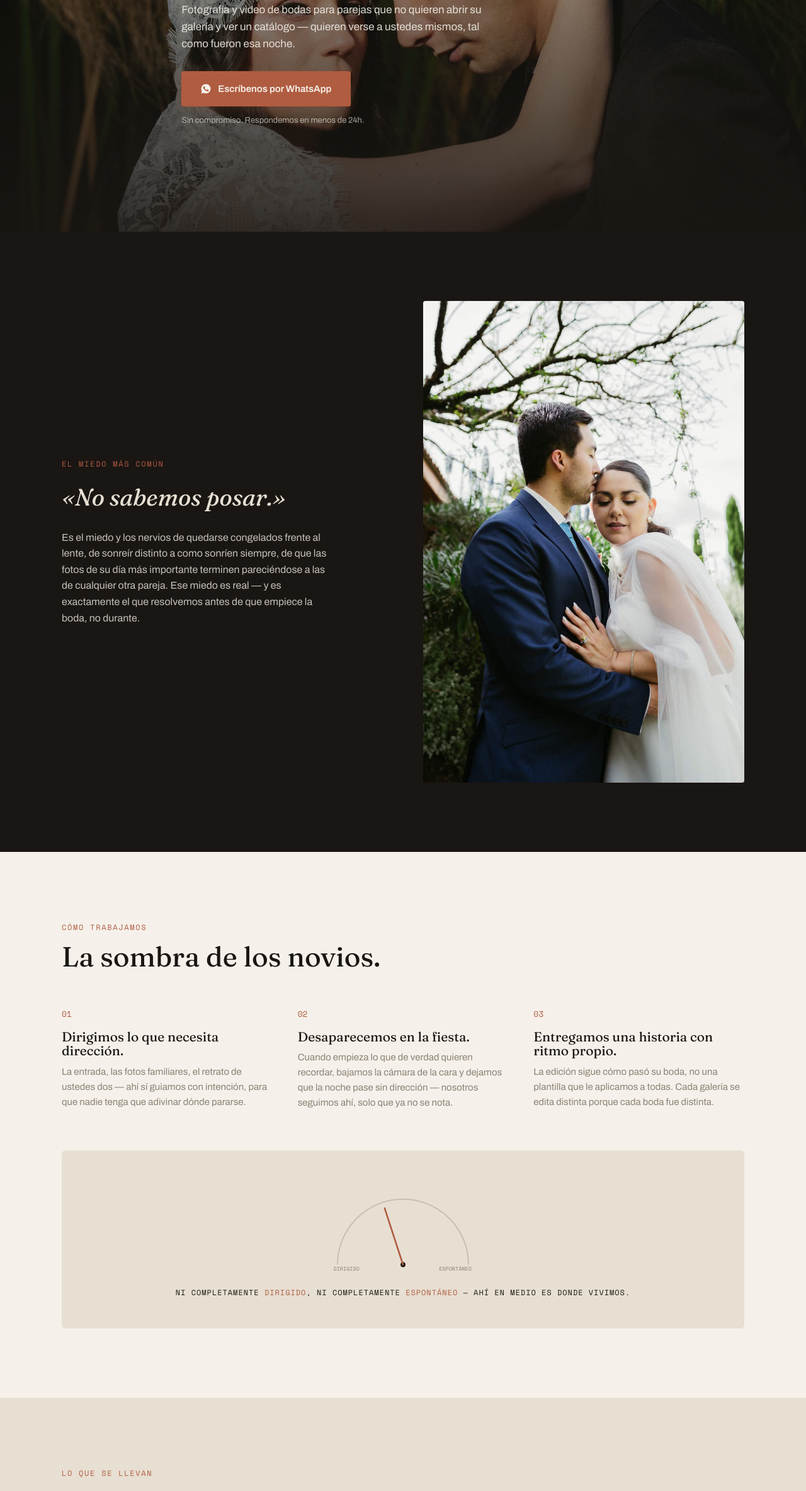
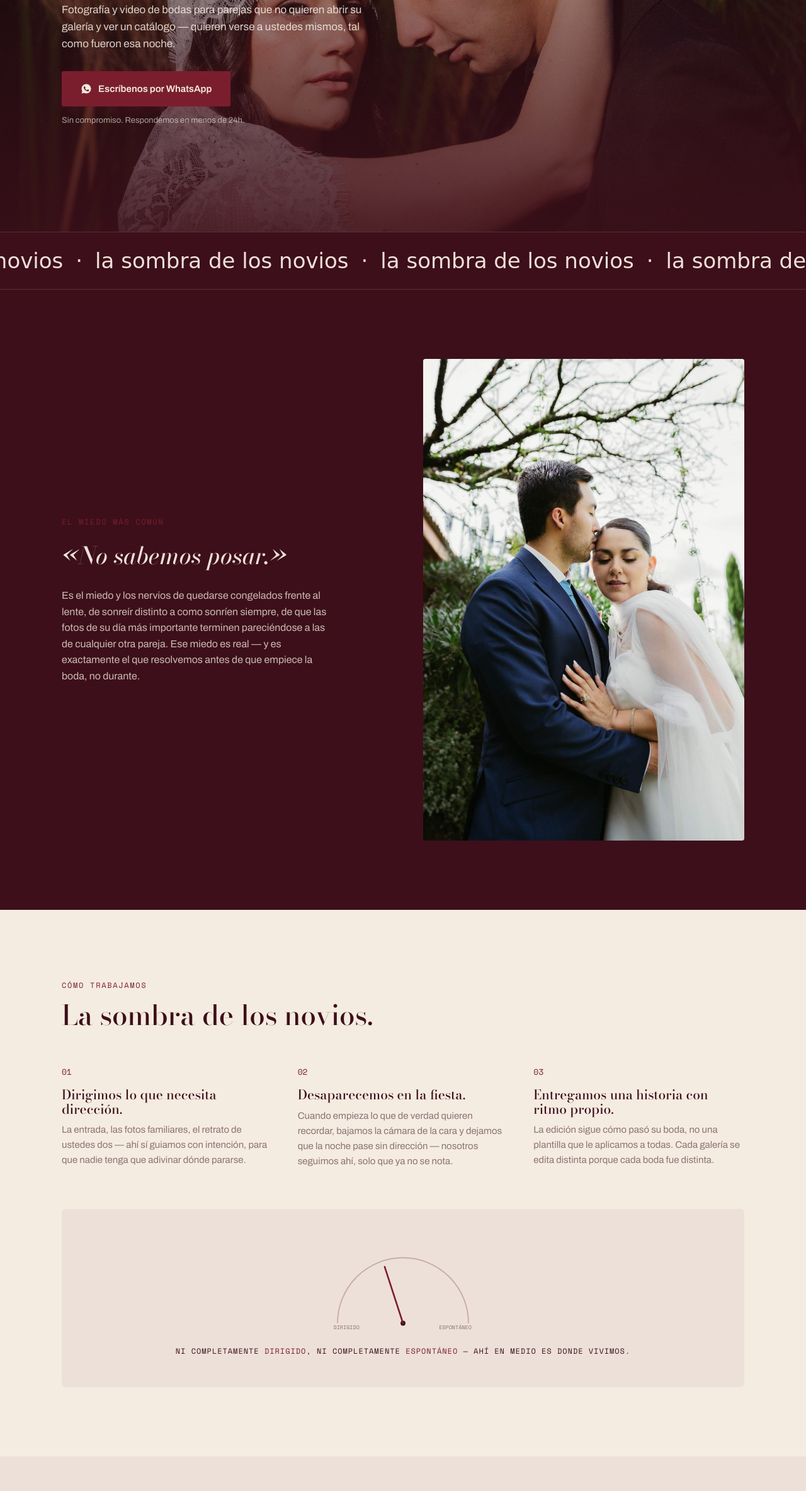
Before and after one commit to matufilmsec/matufilms, a plain HTML site: page index.html in a window 1280 px wide. Shown: the part 432-2800 px from the top of the page at 63% size. Drawn offline with nearby package versions, Linux system fonts and the light colour scheme; a web font is replaced by a local one.

Commit message:
Add files via upload

```diff
--- a/index.html
+++ b/index.html
@@ -21,10 +21,10 @@
 <meta name="twitter:card" content="summary_large_image">
 <!-- [PLACEHOLDER] Si compras un dominio propio, reemplaza matufilmsec.netlify.app por tu dominio en la línea de arriba -->
 <meta property="og:type" content="website">
-<meta name="theme-color" content="#1A1613">
+<meta name="theme-color" content="#3D0F1A">
 <link rel="preconnect" href="https://fonts.googleapis.com">
 <link rel="preconnect" href="https://fonts.gstatic.com" crossorigin>
-<link href="https://fonts.googleapis.com/css2?family=Fraunces:ital,opsz,wght@0,9..144,340;0,9..144,440;0,9..144,600;1,9..144,440;1,9..144,500&family=Archivo:wght@400;500;600;700&family=Space+Mono:wght@400;700&display=swap" rel="stylesheet">
+<link href="https://fonts.googleapis.com/css2?family=Bodoni+Moda:ital,opsz,wght@0,6..96,400;0,6..96,500;0,6..96,600;1,6..96,400;1,6..96,500&family=Italianno&family=Archivo:wght@400;500;600;700&family=Space+Mono:wght@400;700&display=swap" rel="stylesheet">
 
 <script type="application/ld+json">
 {
@@ -41,12 +41,13 @@
 <style>
   /* ============ TOKENS ============ */
   :root{
-    --ivory: #F5F1EA;
-    --ink: #1A1613;
-    --terracotta: #B05C41;
-    --stone: #E7DFD2;
-    --gray: #8C8275;
-    --ff-display: 'Fraunces', serif;
+    --ivory: #F4ECE0;
+    --ink: #3D0F1A;
+    --terracotta: #7A1E2E;
+    --stone: #EDE0D9;
+    --gray: #8C7275;
+    --ff-display: 'Bodoni Moda', serif;
+    --ff-script: 'Italianno', cursive;
     --ff-body: 'Archivo', sans-serif;
     --ff-mono: 'Space Mono', monospace;
   }
@@ -84,7 +85,7 @@
     display: block;
   }
 
-  h1,h2,h3{ font-family: var(--ff-display); font-weight: 440; line-height: 1.08; }
+  h1,h2,h3{ font-family: var(--ff-display); font-weight: 500; line-height: 1.08; }
 
   .btn{
     display: inline-flex;
@@ -100,9 +101,9 @@
     border: none;
     cursor: pointer;
     transition: transform 0.25s ease, box-shadow 0.25s ease;
-    box-shadow: 0 4px 18px rgba(176,92,65,0.25);
+    box-shadow: 0 4px 18px rgba(122,30,46,0.25);
   }
-  .btn:hover{ transform: translateY(-2px); box-shadow: 0 8px 24px rgba(176,92,65,0.35); }
+  .btn:hover{ transform: translateY(-2px); box-shadow: 0 8px 24px rgba(122,30,46,0.35); }
   .btn:focus-visible{ outline: 3px solid var(--ink); outline-offset: 3px; }
   .btn svg{ width: 18px; height: 18px; flex-shrink: 0; }
 
@@ -120,9 +121,9 @@
     position: fixed; top:0; left:0; right:0; z-index: 50;
     display:flex; align-items:center; justify-content:space-between;
     padding: 16px 24px;
-    background: rgba(245,241,234,0.85);
+    background: rgba(244,236,224,0.85);
     backdrop-filter: blur(8px);
-    border-bottom: 1px solid rgba(26,22,19,0.08);
+    border-bottom: 1px solid rgba(61,15,26,0.08);
   }
   @media (min-width:768px){ .topbar{ padding: 18px 48px; } }
   .topbar .fname{ font-family: var(--ff-display); font-size: 18px; font-weight: 500; }
@@ -143,34 +144,49 @@
   }
   .hero-bg::after{
     content:''; position:absolute; inset:0;
-    background: linear-gradient(180deg, rgba(26,22,19,0.35) 0%, rgba(26,22,19,0.35) 40%, rgba(26,22,19,0.88) 100%);
+    background: linear-gradient(180deg, rgba(61,15,26,0.35) 0%, rgba(61,15,26,0.35) 40%, rgba(61,15,26,0.88) 100%);
   }
   .hero-inner{ padding-bottom: 56px; }
   .hero h1{
     font-size: clamp(34px, 8vw, 68px);
     letter-spacing: -0.01em;
   }
-  .hero h1 .line2{ color: var(--terracotta); font-style: italic; font-weight: 440; display:block; }
+  .hero h1 .line2{ color: var(--terracotta); font-family: var(--ff-script); font-weight: 400; font-size: 1.5em; display:block; margin-top: 4px; }
   .hero p.sub{
     max-width: 480px;
     font-size: 17px;
     margin: 22px 0 30px;
-    color: rgba(245,241,234,0.88);
+    color: rgba(244,236,224,0.88);
   }
-  .hero .microcopy{ color: rgba(245,241,234,0.65); }
+  .hero .microcopy{ color: rgba(244,236,224,0.65); }
   .hero .eyebrow{ color: var(--terracotta); }
+
+  /* ============ MARQUEE ============ */
+  .marquee{
+    background: var(--ink); overflow: hidden; white-space: nowrap;
+    padding: 18px 0; border-top: 1px solid rgba(244,236,224,0.15); border-bottom: 1px solid rgba(244,236,224,0.15);
+  }
+  .marquee-track{
+    display: inline-flex; animation: marquee-scroll 30s linear infinite;
+  }
+  .marquee-group{ display: inline-flex; gap: 20px; align-items: baseline; flex-shrink: 0; padding-right: 20px; }
+  .marquee-track span{
+    font-family: var(--ff-script); font-size: 34px; color: var(--stone); flex-shrink: 0;
+  }
+  @keyframes marquee-scroll{ from{ transform: translateX(0); } to{ transform: translateX(-50%); } }
+  @media (prefers-reduced-motion: reduce){ .marquee-track{ animation: none; } }
 
   /* ============ PROBLEMA ============ */
   .problema{ background: var(--ink); color: var(--ivory); }
   .problema .grid{ display:grid; gap: 40px; align-items:center; }
   @media (min-width: 860px){ .problema .grid{ grid-template-columns: 1fr 1fr; gap: 64px; } }
   .problema .quote{
-    font-family: var(--ff-display); font-style: italic; font-weight: 440;
+    font-family: var(--ff-display); font-style: italic; font-weight: 500;
     font-size: clamp(26px, 4vw, 38px);
     color: var(--stone);
     margin-bottom: 20px;
   }
-  .problema p{ color: rgba(245,241,234,0.78); font-size: 16px; max-width: 46ch; }
+  .problema p{ color: rgba(244,236,224,0.78); font-size: 16px; max-width: 46ch; }
   .problema img{ border-radius: 3px; }
   .problema .imgwrap{ overflow:hidden; border-radius: 3px; }
   .problema .imgwrap img{ transition: transform 8s ease; }
@@ -196,11 +212,17 @@
   .dial-block.in-view #dialNeedle{ transform: rotate(-18deg); }
 
   /* ============ PROMESA ============ */
-  .promesa{ background: var(--stone); }
-  .promesa .inner{ max-width: 680px; }
+  .promesa{ background: var(--stone); position: relative; overflow: hidden; }
+  .promesa .inner{ max-width: 680px; position: relative; z-index: 1; }
   .promesa h2{ font-size: clamp(28px, 4.4vw, 44px); margin-bottom: 22px; }
-  .promesa p{ font-size: 17px; color: #4a423a; margin-bottom: 16px; }
+  .promesa p{ font-size: 17px; color: #4a2a30; margin-bottom: 16px; }
   .promesa strong{ color: var(--ink); font-weight: 600; }
+  .monogram{
+    position: absolute; right: -60px; top: 50%; transform: translateY(-50%);
+    font-family: var(--ff-display); font-size: min(46vw, 480px); font-weight: 500;
+    color: transparent; -webkit-text-stroke: 1px rgba(61,15,26,0.13); line-height: 1;
+    pointer-events: none; user-select: none; z-index: 0;
+  }
 
   /* ============ PORTAFOLIO ============ */
   .portafolio .head{ margin-bottom: 40px; max-width: 620px; }
@@ -228,7 +250,7 @@
   .plan-badge{ position:absolute; top:-13px; right:24px; background: var(--terracotta); color: var(--ivory); font-family: var(--ff-mono); font-size:11px; letter-spacing:.06em; text-transform:uppercase; padding: 5px 12px; border-radius: 20px; }
   .plan-card h3{ font-size: 24px; margin-bottom: 18px; }
   .plan-card ul{ list-style:none; }
-  .plan-card li{ font-size: 14px; color: var(--gray); padding: 9px 0; border-top: 1px solid rgba(26,22,19,0.08); }
+  .plan-card li{ font-size: 14px; color: var(--gray); padding: 9px 0; border-top: 1px solid rgba(61,15,26,0.08); }
   .plan-card li:first-child{ border-top:none; }
   .planes .foot{ text-align:center; max-width: 520px; margin: 0 auto; }
   .planes .foot p{ color: var(--gray); margin-bottom:20px; font-size:15px; }
@@ -239,14 +261,14 @@
   @media (min-width: 760px){ .testi-grid{ grid-template-columns: 1fr 1fr; } }
   .testi-card{ background: var(--stone); border-radius:6px; padding:32px; }
   .testi-card .mark{ font-family: var(--ff-display); font-size:48px; color: var(--terracotta); line-height:0.6; margin-bottom:14px; display:block; }
-  .testi-card p{ font-size:16px; color:#3a332c; margin-bottom:18px; }
+  .testi-card p{ font-size:16px; color:#3a2228; margin-bottom:18px; }
   .testi-card .who{ font-family: var(--ff-display); font-style:italic; color: var(--ink); font-size:17px; }
 
   /* ============ FAQ ============ */
   .faq{ background: var(--stone); }
   .faq .head{ max-width:620px; margin-bottom:32px; }
-  .faq-item{ border-top:1px solid rgba(26,22,19,0.14); }
-  .faq-item:last-child{ border-bottom:1px solid rgba(26,22,19,0.14); }
+  .faq-item{ border-top:1px solid rgba(61,15,26,0.14); }
+  .faq-item:last-child{ border-bottom:1px solid rgba(61,15,26,0.14); }
   .faq-item summary{ cursor:pointer; list-style:none; padding: 20px 2px; font-family: var(--ff-display); font-size:18px; display:flex; justify-content:space-between; align-items:center; gap:16px; }
   .faq-item summary::-webkit-details-marker{ display:none; }
   .faq-item summary::after{ content:'+'; font-size:26px; color: var(--terracotta); flex-shrink:0; transition: transform .3s ease; line-height: 1; }
@@ -279,7 +301,7 @@
   footer .fname{ font-family: var(--ff-display); font-size: 18px; }
   footer .logo{ height: 44px; width: auto; display: block; margin: 0 auto; }
   footer a{ color: var(--terracotta); font-size: 14px; }
-  footer .legal{ font-size: 12px; color: rgba(245,241,234,0.5); margin-top: 6px; }
+  footer .legal{ font-size: 12px; color: rgba(244,236,224,0.5); margin-top: 6px; }
 </style>
 </head>
 <body>
@@ -309,6 +331,24 @@
     <p class="microcopy">Sin compromiso. Respondemos en menos de 24h.</p>
   </div>
 </section>
+
+<!-- ================= MARQUEE ================= -->
+<div class="marquee" aria-hidden="true">
+  <div class="marquee-track">
+    <div class="marquee-group">
+      <span>la sombra de los novios</span><span>·</span>
+      <span>la sombra de los novios</span><span>·</span>
+      <span>la sombra de los novios</span><span>·</span>
+      <span>la sombra de los novios</span><span>·</span>
+    </div>
+    <div class="marquee-group">
+      <span>la sombra de los novios</span><span>·</span>
+      <span>la sombra de los novios</span><span>·</span>
+      <span>la sombra de los novios</span><span>·</span>
+      <span>la sombra de los novios</span><span>·</span>
+    </div>
+  </div>
+</div>
 
 <!-- ================= PROBLEMA ================= -->
 <section class="problema">
@@ -353,11 +393,11 @@
 
     <div class="dial-block reveal" id="dialBlock">
       <svg width="260" height="150" viewBox="0 0 400 220" aria-hidden="true">
-        <path d="M40,200 A160,160 0 0 1 360,200" fill="none" stroke="#C9BFAE" stroke-width="3"/>
-        <text x="30" y="215" font-family="Space Mono, monospace" font-size="13" fill="#8C8275">DIRIGIDO</text>
-        <text x="288" y="215" font-family="Space Mono, monospace" font-size="13" fill="#8C8275">ESPONTÁNEO</text>
-        <circle cx="200" cy="200" r="6" fill="#1A1613"/>
-        <line id="dialNeedle" x1="200" y1="200" x2="200" y2="55" stroke="#B05C41" stroke-width="4" stroke-linecap="round"/>
+        <path d="M40,200 A160,160 0 0 1 360,200" fill="none" stroke="#C9ADAE" stroke-width="3"/>
+        <text x="30" y="215" font-family="Space Mono, monospace" font-size="13" fill="#8C7275">DIRIGIDO</text>
+        <text x="288" y="215" font-family="Space Mono, monospace" font-size="13" fill="#8C7275">ESPONTÁNEO</text>
+        <circle cx="200" cy="200" r="6" fill="#3D0F1A"/>
+        <line id="dialNeedle" x1="200" y1="200" x2="200" y2="55" stroke="#7A1E2E" stroke-width="4" stroke-linecap="round"/>
       </svg>
       <p class="dial-caption">Ni completamente <span>dirigido</span>, ni completamente <span>espontáneo</span> — ahí en medio es donde vivimos.</p>
     </div>
@@ -366,6 +406,7 @@
 
 <!-- ================= PROMESA ================= -->
 <section class="promesa">
+  <span class="monogram">MF</span>
   <div class="wrap">
     <div class="inner reveal">
       <span class="eyebrow">Lo que se llevan</span>
```
